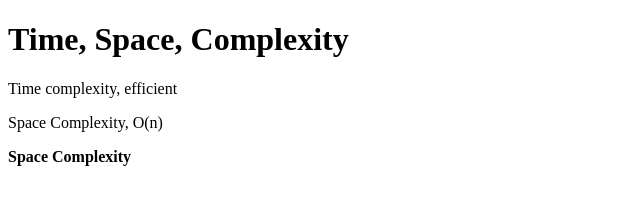
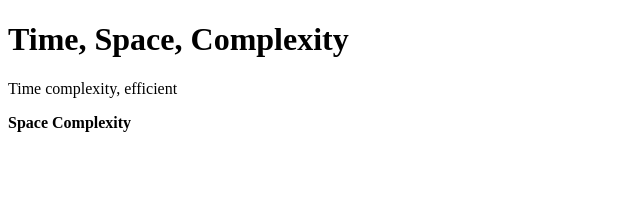
Before and after one commit to acciojob/time-and-space-complexity-goyal34, a website: page main.html in a window 1280 px wide. Shown: the whole page, without its empty margins (0-640 px from the left). Drawn offline with Linux system fonts and the light colour scheme.

Commit message:
created a submission

```diff
--- a/main.html
+++ b/main.html
@@ -9,8 +9,7 @@
 <body>
 	<h1>Time, Space, Complexity</h1>
 	<p>	Time complexity, efficient</p>
-	<p>Space Complexity, O(n)</p>
-	<b>Space Complexity</b>
+	<p><b>Space Complexity</b></p>
     <script type="text/javascript" src="./script.js">
 </script>
 
```
